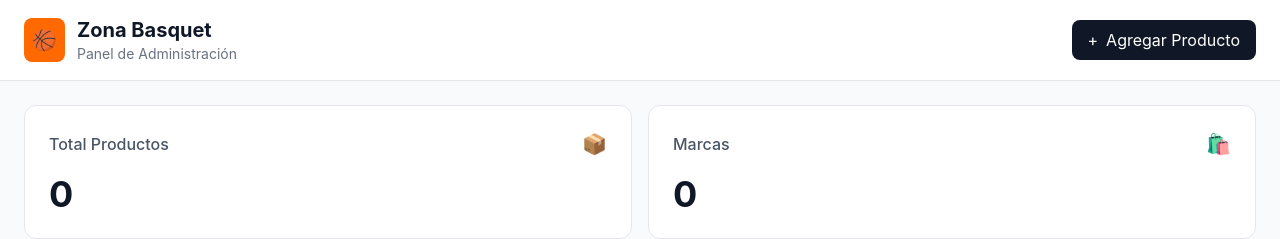
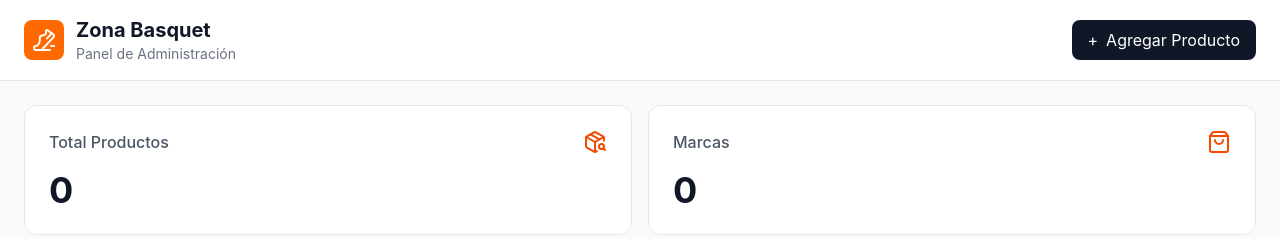
Before and after one commit to G-morenoB/inventario-deportivo, a React (Vite) app in the folder frontend/: page / in a window 1280 px wide. Shown: the top 239 px of the page. Built offline with nearby package versions, Linux system fonts and the light colour scheme; no server answers.

Commit message:
agregar icons en navbar, searchbar y stats

```diff
--- a/frontend/src/components/Navbar.tsx
+++ b/frontend/src/components/Navbar.tsx
@@ -1,3 +1,4 @@
+import { SportShoe } from 'lucide-react'
 interface NavbarProps {
   onAddProduct: () => void;
 }
@@ -7,7 +8,7 @@ function Navbar({ onAddProduct }: NavbarProps) {
     <nav className="bg-white border-b border-gray-200 px-6 py-4 flex items-center justify-between">
       <div className="flex items-center gap-3">
         <div className="bg-orange-500 p-2 rounded-lg">
-          <span className="text-white text-xl">🏀</span>
+          <span className="text-white text-xl"><SportShoe color="#ffffff" /></span>
         </div>
         <div>
           <h1 className="text-xl font-bold text-gray-900">Zona Basquet</h1>
--- a/frontend/src/components/Stats.tsx
+++ b/frontend/src/components/Stats.tsx
@@ -1,3 +1,5 @@
+import {ShoppingBag, PackageSearch} from 'lucide-react'
+
 interface StatsProps {
   totalProductos: number;
   totalMarcas: number;
@@ -9,14 +11,14 @@ function Stats({ totalProductos, totalMarcas }: StatsProps) {
       <div className="bg-white rounded-xl border border-gray-200 p-6">
         <div className="flex items-center justify-between mb-4">
           <p className="text-gray-600 font-medium">Total Productos</p>
-          <span className="text-blue-500 text-xl">📦</span>
+          <span className="text-blue-500 text-xl"><PackageSearch color="#F54900" /></span>
         </div>
         <p className="text-4xl font-bold text-gray-900">{totalProductos}</p>
       </div>
       <div className="bg-white rounded-xl border border-gray-200 p-6">
         <div className="flex items-center justify-between mb-4">
           <p className="text-gray-600 font-medium">Marcas</p>
-          <span className="text-orange-500 text-xl">🛍️</span>
+          <span className="text-orange-500 text-xl"><ShoppingBag color="#F54900" /></span>
         </div>
         <p className="text-4xl font-bold text-gray-900">{totalMarcas}</p>
       </div>
```
